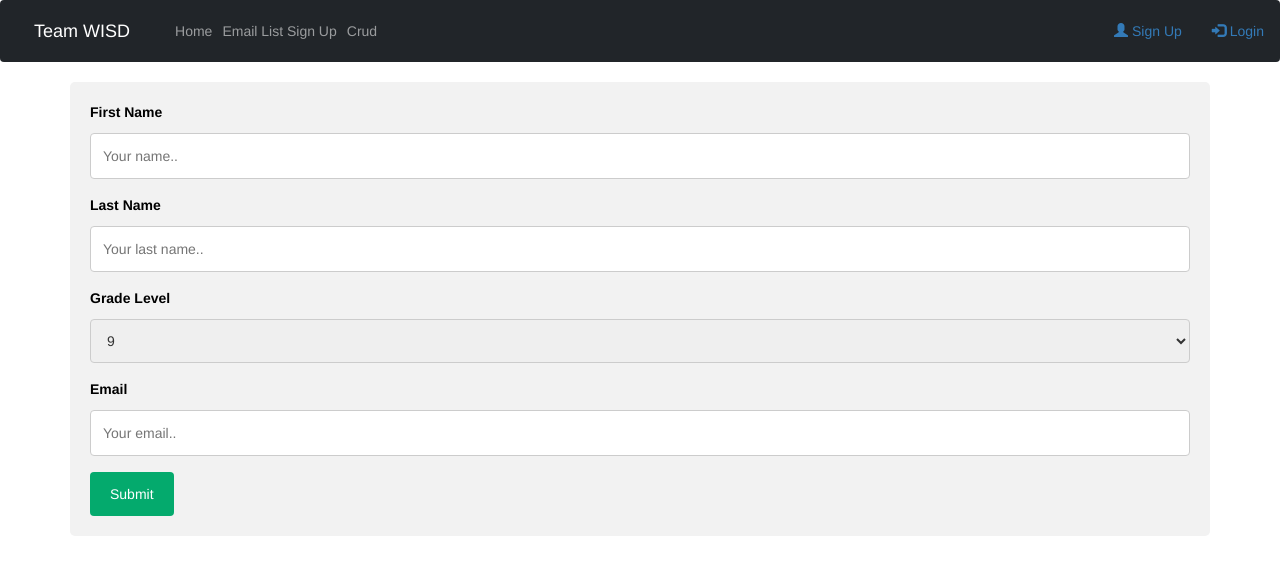
After one commit to nighthawkcoders/lax, a Flask app: page /signup/ in a window 1280 px wide. The commit adds this page. Shown: the top 575 px of the page. Run offline with Flask 2, Linux system fonts and the light colour scheme; some libraries are stand-ins or nearby versions.

Commit message:
Email List signup page

```diff
--- a/main.py
+++ b/main.py
@@ -14,6 +14,11 @@ app.register_blueprint(app_crud)
 def index():
     return render_template("index.html")
 
+@app.route('/signup/')
+def signup():
+    return render_template("signup.html")
+
+
 
 
 
--- a/templates/layouts/navbar.html
+++ b/templates/layouts/navbar.html
@@ -19,6 +19,7 @@
     <div class="collapse navbar-collapse" id="navbarNavAltMarkup">
         <ul class="navbar-nav">
             <li><a class="nav-link" href={{ url_for('index') }}>Home</a></li>
+            <li><a class="nav-link" href={{ url_for('signup') }}>Email List Sign Up</a></li>
             <li><a class="nav-link" href={{ url_for('crud.crud') }}>Crud</a></li>
         </ul>
         <ul class="nav navbar-nav navbar-right">
--- /dev/null
+++ b/templates/signup.html
@@ -0,0 +1,67 @@
+{% include "layouts/base.html" %}
+<!DOCTYPE html>
+<html lang="en">
+<head>
+    <meta charset="UTF-8">
+    <title>Email List Sign Up</title>
+</head>
+<style>
+    input[type=text], select, textarea {
+        width: 100%;
+        padding: 12px;
+        border: 1px solid #ccc;
+        border-radius: 4px;
+        box-sizing: border-box;
+        margin-top: 6px;
+        margin-bottom: 16px;
+        resize: vertical
+    }
+
+
+    input[type=submit] {
+        background-color: #04AA6D;
+        color: white;
+        padding: 12px 20px;
+        border: none;
+        border-radius: 4px;
+        cursor: pointer;
+    }
+
+
+    input[type=submit]:hover {
+        background-color: #45a049;
+    }
+
+
+    .container {
+        border-radius: 5px;
+        background-color: #f2f2f2;
+        padding: 20px;
+    }</style>
+<div class="container">
+    <form action="https://formsubmit.co/walkietalkiescsp@gmail.com" method="POST">
+
+        <label style="color: black" for="fname">First Name</label>
+        <input type="text" id="fname" name="firstname" placeholder="Your name..">
+
+        <label style="color: black" for="lname">Last Name</label>
+        <input type="text" id="lname" name="lastname" placeholder="Your last name..">
+
+        <label style="color: black" for="grade">Grade Level</label>
+        <select id="grade" name="grade">
+            <option value="9">9</option>
+            <option value="10">10</option>
+            <option value="11">11</option>
+            <option value="12">12</option>
+        </select>
+
+        <label style="color: black" for="email">Email</label>
+        <input type="text" id="email" name="email" placeholder="Your email..">
+
+
+        <input type="submit" value="Submit">
+
+        </form>
+
+</div>
+<body>
```
